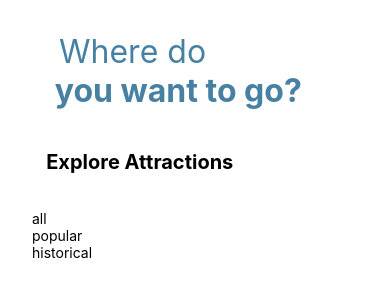
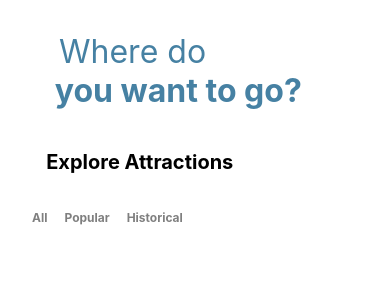
Before and after one commit to lynessadsouza/TravelApp, a React Native app: screen / in a window 390 px wide. Shown: the top 300 px of the page. Built offline with nearby package versions, Linux system fonts and the light colour scheme.

Commit message:
horizontal added

```diff
--- a/src/components/Categories/index.js
+++ b/src/components/Categories/index.js
@@ -1,14 +1,14 @@
 import React from 'react';
 import { FlatList, Text } from 'react-native';
+import { styles } from './styles.js';
 
 const Categories = ({ categories }) => {
     return (
         <FlatList
+        horizontal = {true}
             data={categories}
             renderItem={({ item }) => (
-        <Text>
-          {item}
-        </Text>
+                <Text style = {styles.item}>{item}</Text>
             )}
         />
     );
--- /dev/null
+++ b/src/components/Categories/styles.js
@@ -0,0 +1,9 @@
+import { StyleSheet } from 'react-native';
+export  const styles = StyleSheet.create({
+   item: {
+     fontSize: 12,
+     fontWeight: 'bold',
+     color: 'rgba(0,0,0,0.5)',
+     marginRight: 17,
+   }
+});
--- a/src/screens/Home/index.js
+++ b/src/screens/Home/index.js
@@ -14,7 +14,7 @@ const HomeScreen = () => {
       <Title text = 'Where do' style = { { fontWeight: 'normal' }} />
       <Title text = 'you want to go?'/>
       <Title text = 'Explore Attractions ' style={styles.subtitle}/>
-      <Categories categories = {['all', 'popular', 'historical']}/>
+      <Categories categories = {['All', 'Popular', 'Historical']}/>
 
      </View>
 
```
Lines whose indentation alone changed are shown as unchanged.
